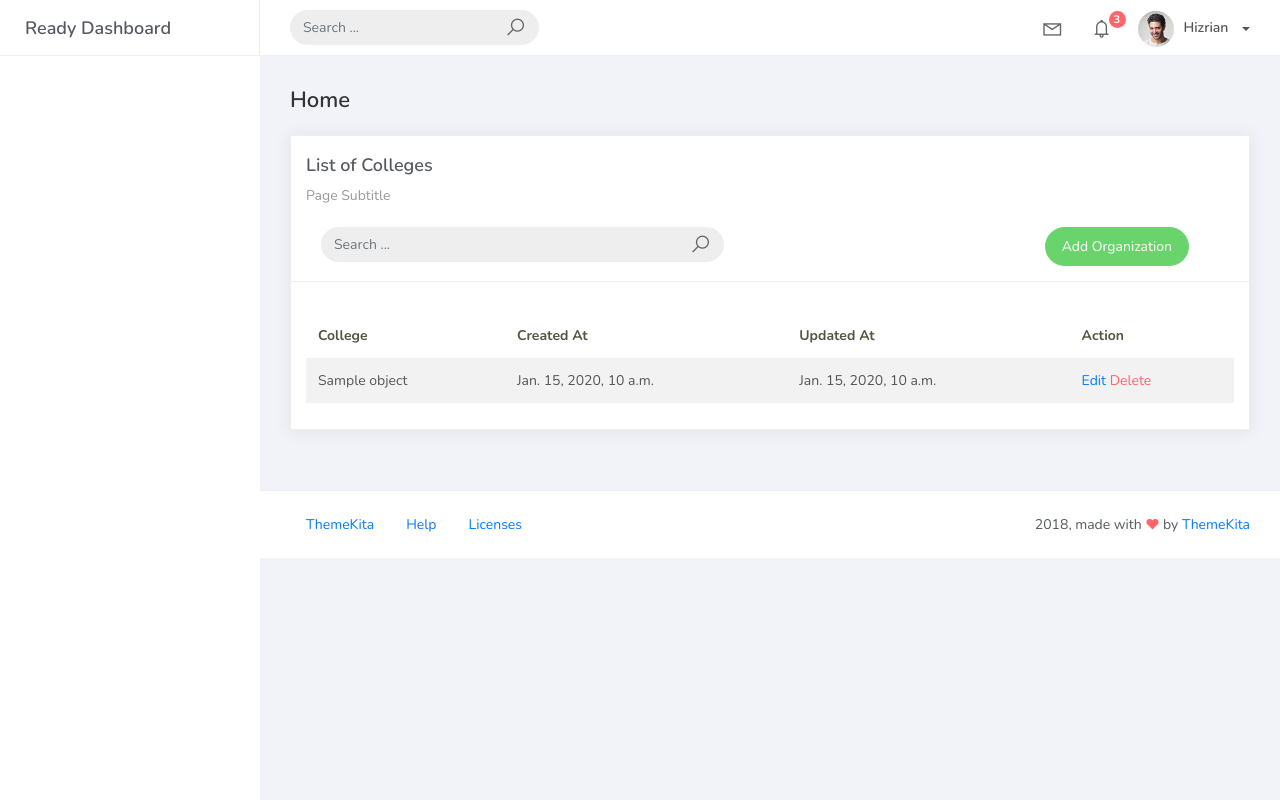
After one commit to Althea09-gif/PSUSphere, a Django app: template projectsite/templates/college_list.html in a window 1280 px wide. The commit adds this page. Run offline with Django 5.2, Linux system fonts and the light colour scheme; the template is opened without the code that fills it: most values are stand-ins (such as "Sample title", 1, 10 or a date in 2020); some libraries are stand-ins or nearby versions.

Commit message:
College listView added

```diff
--- a/projectsite/projectsite/urls.py
+++ b/projectsite/projectsite/urls.py
@@ -16,7 +16,7 @@ Including another URLconf
 """
 from django.contrib import admin
 from django.urls import path
-from studentorg.views import HomePageView, OrganizationList, OrganizationCreateView, OrganizationUpdateView, OrganizationDeleteView, MembersListView, MembersCreateView, MembersUpdateView, MembersDeleteView, StudentListView, StudentCreateView, StudentUpdateView, StudentDeleteView
+from studentorg.views import HomePageView, OrganizationList, OrganizationCreateView, OrganizationUpdateView, OrganizationDeleteView, MembersListView, MembersCreateView, MembersUpdateView, MembersDeleteView, StudentListView, StudentCreateView, StudentUpdateView, StudentDeleteView, CollegeListView
 from studentorg import views
 
 
@@ -35,6 +35,7 @@ urlpatterns = [
     path('student_list/add', StudentCreateView.as_view(), name='student-add'),
     path('student_list/<pk>', StudentUpdateView.as_view(), name='student-update'),
     path('student_list/<pk>/delete', StudentDeleteView.as_view(), name='student-delete'),
+    path('college_list', CollegeListView.as_view(), name='college-list')
 
 
 ]
--- a/projectsite/studentorg/views.py
+++ b/projectsite/studentorg/views.py
@@ -2,7 +2,7 @@ from django.shortcuts import render
 
 from django.views.generic.list import ListView
 from django.views.generic.edit import CreateView, UpdateView, DeleteView
-from studentorg.models import Organization, OrgMember, Student
+from studentorg.models import Organization, OrgMember, Student, College
 from studentorg.forms import OrganizationForm, MemberForm, StudentForm
 from django.urls import reverse_lazy
 
--- a/projectsite/templates/base.html
+++ b/projectsite/templates/base.html
@@ -143,7 +143,7 @@
 							</a>
 						</li>
 						<li class="nav-item">
-							<a href="notifications.html">
+							<a href="{% url 'college-list' %}"></a>
 								<i class="la la-bell"></i>
 								<p>College</p>
 							</a>
--- /dev/null
+++ b/projectsite/templates/college_list.html
@@ -0,0 +1,70 @@
+{% extends 'base.html' %} {% load static %} {% block content %}
+	<div class="content">
+		<div class="container-fluid">
+			<h4 class="page-title">Home</h4>
+			<div class="row">
+				<div class="col-md-12">
+					<div class="card">
+						<div class="card-header">
+							<div class="card-title">List of Colleges</div>
+							<div class="card-category">Page Subtitle</div>
+              <br />
+              <div class="col-md-12 row">
+                <div class="col-md-6">
+                  <form class="navbar-left navbar-form nav-search mr-md-3" action="">
+                    <div class="input-group">
+                      <input type="text" placeholder="Search ..." class="form-control" />
+                      <div class="input-group-append">
+                        <span class="input-group-text">
+                          <i class="la la-search search-icon"></i>
+                        </span>
+                      </div>
+                    </div>
+                  </form>
+                </div>
+                <div class="col-md-6">
+                  <div class="pull-right">
+                    <a href="{% url 'organization-add' %}" class="btn btn-success btn-rounded">Add Organization</a>
+                  </div>
+                </div>
+              </div>
+						</div>
+						<div class="card-body">
+							<table class="table table-striped mt-3">
+								<thead>
+									<tr>
+										<th scope="col">College</th>
+										<th scope="col">Created At</th>
+										<th scope="col">Updated At</th>
+                    <th scope="col">Action</th>
+									</tr>
+								</thead>
+								<tbody>
+									{% for object in object_list %}
+										<tr>
+											<td>{{ object.college_name }}</td>
+											<td>{{ object.created_at }}</td>
+											<td>{{ object.updated_at }}</td>
+                      <td>
+                        <a href="{% url 'organization-update' object.id %}">Edit</a>
+                        <a href="organization_list/{{ object.id }}/delete" class="text-danger">Delete</a>
+                      </td>
+                      </tr>
+                      {% empty %}
+                      <tr>
+                        <td colspan="4" style="text-align: center">
+                          <p class="text-sm font-weight-bold mb-0">No Records Found</p>
+                        </td>
+                      </tr>
+										</tr>
+									{% endfor %}
+								</tbody>
+							</table>
+							{% include 'includes/pagination.html' %}
+						</div>
+					</div>
+				</div>
+			</div>
+		</div>
+	</div>
+{% endblock %}
```
